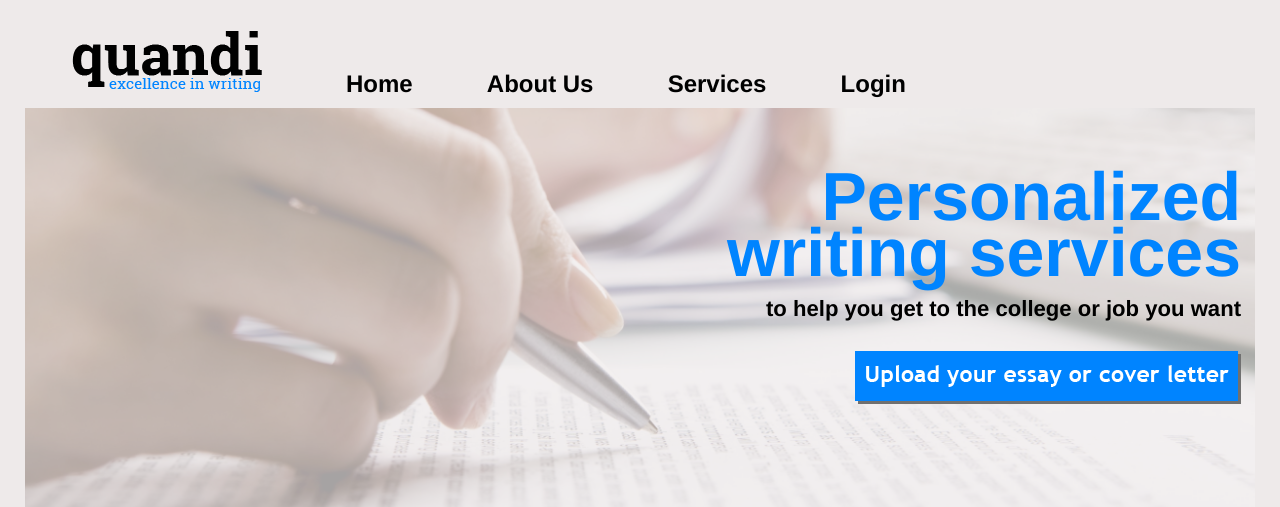
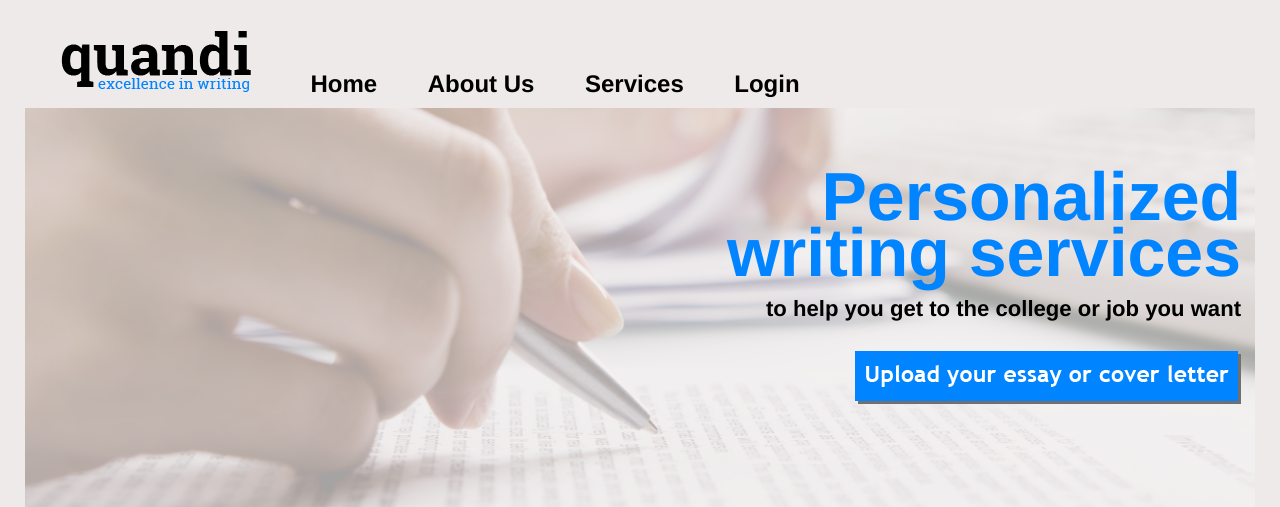
Before and after one commit to ausdong/quandiwriting, a Django app: page / in a window 1280 px wide. Shown: the top 507 px of the page. Run offline with Django 3.2, Linux system fonts and the light colour scheme; some libraries are stand-ins or nearby versions.

Commit message:
change header margins and add username by profile

```diff
--- a/testsite/templates/testsite/_header.html
+++ b/testsite/templates/testsite/_header.html
@@ -4,7 +4,7 @@
 			color: black;
 			font-weight: bold;
 			font-size: 2em;
-			margin: 3%;
+			margin: 2%;
 		}
 		#navbar a:hover{
 			color: #585858;
@@ -19,7 +19,7 @@
 		<a href={% url "about" %}>About Us</a>
 		<a href={% url "serv" %}>Services</a>
 		{% if user.is_authenticated %}
-			<a href={% url "profile" %}>Profile</a>
+			<a href={% url "profile" %}>Profile ({{user.username}})</a>
 			<a href={% url 'django.contrib.auth.views.logout' %}>Logout</a>
 		{% else %}
 			<a href={% url 'django.contrib.auth.views.login' %}>Login</a>
```
